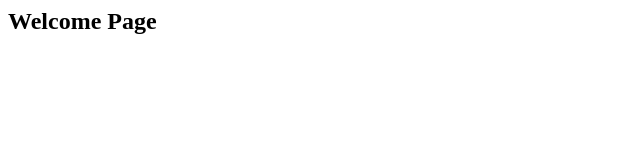
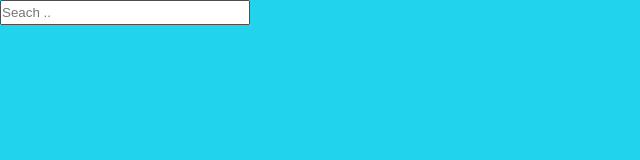
Before and after one commit to SivavigneshM-dev/revup, a plain HTML site: page homepage/index.html in a window 1280 px wide. Shown: the whole page, without its empty margins (0-640 px from the left). Drawn offline with Linux system fonts and the light colour scheme.

Commit message:
home page + logo size

```diff
--- a/homepage/index.html
+++ b/homepage/index.html
@@ -6,6 +6,6 @@
     <title>REVUP</title>
 </head>
 <body>
-    <h2>Welcome Page </h2>
+  <div class="search"><input type="search" placeholder="Seach .."></div>
 </body>
 </html>
--- a/homepage/style.css
+++ b/homepage/style.css
@@ -0,0 +1,27 @@
+:root {
+  --primary: #4F46E5;
+  --blue: #0EA5E9;
+  --cyan: #22D3EE;
+  --dark: #161819;
+  --purple: #A78BFA;
+}
+
+
+* {
+  margin: 0;
+  padding: 0;
+  box-sizing: border-box;
+}
+
+
+body {
+  height: 100vh;
+  background-color: var(--cyan);
+  display: flex;
+  font-family: 'Inter', 'Poppins', sans-serif;
+}
+
+.search input{
+    width: 250px;
+    height: 25px;
+}
```
Also changed, not shown: authentication/forgot.html (+1 -1 lines), authentication/login.css (+11 -13 lines).
